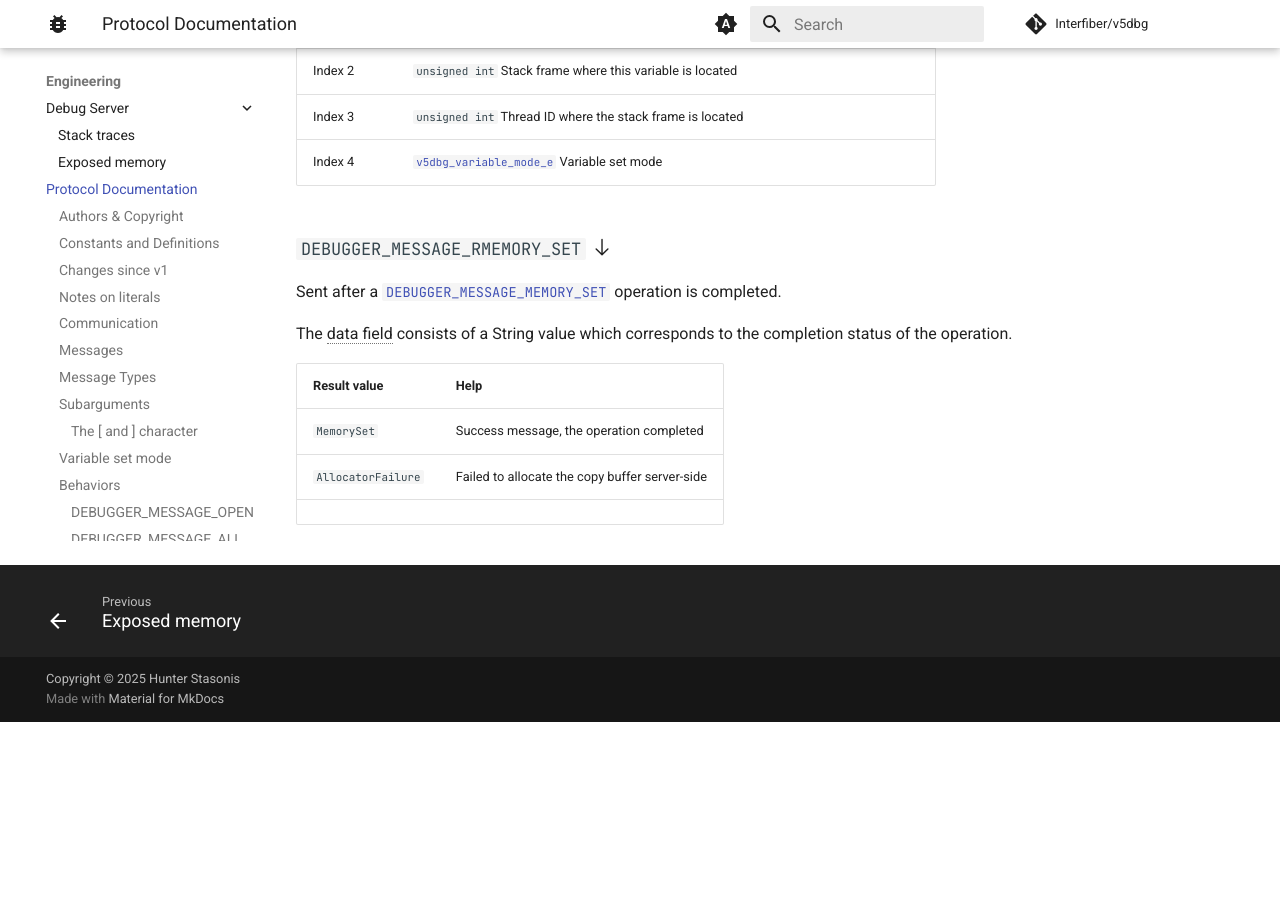
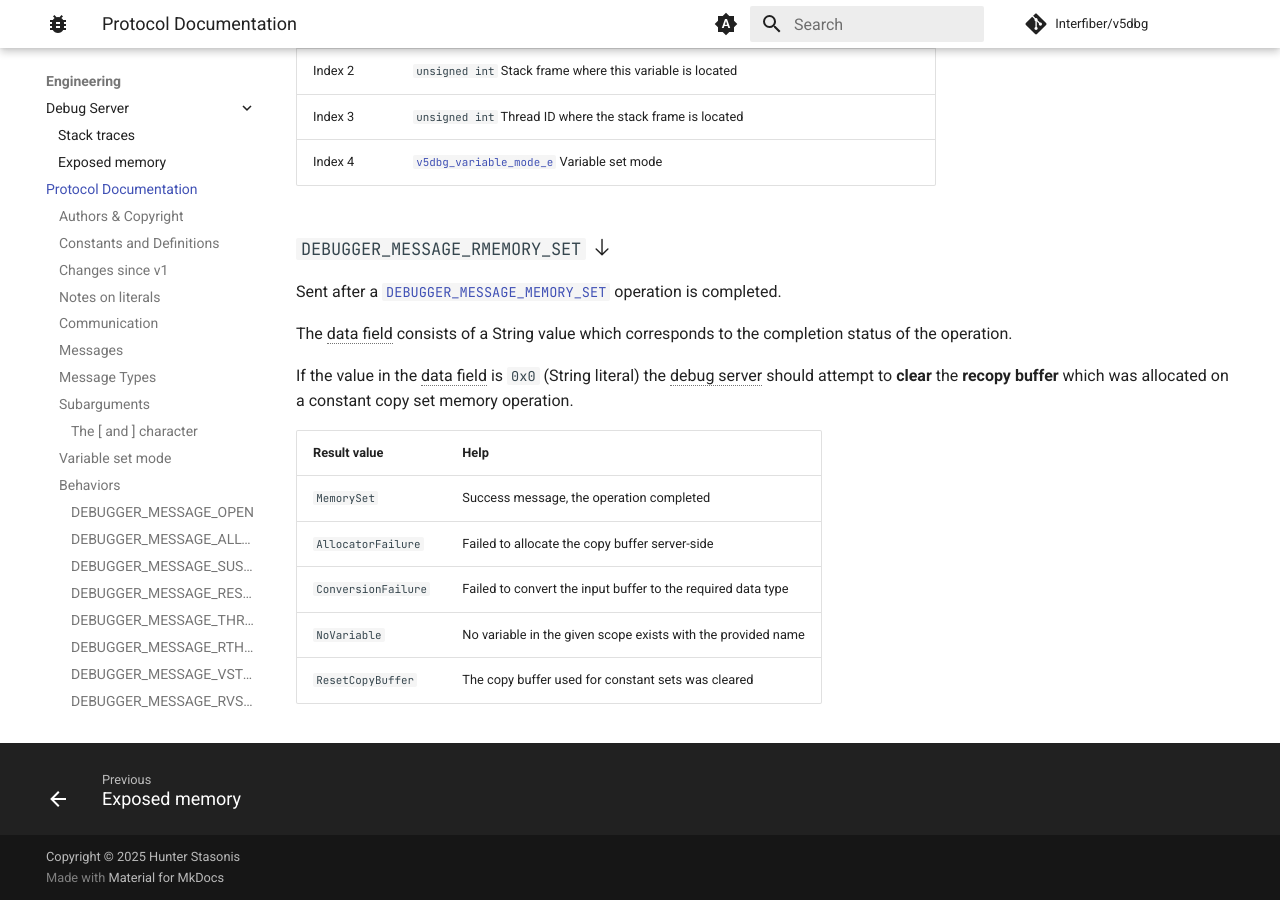
Before and after one commit to interfiberschool/v5dbg, an MkDocs documentation site: the page built from docs/docs/protocol/v1.md, in a window 1280 px wide and 900 px high, scrolled down 8442 px. Built offline with MkDocs 1.6.1 and Material for MkDocs 9.7.7, drawn with Linux system fonts in a browser that asks for light colours; comment, search, counter and statistics services are not loaded; the version menu is left out; before the commit the page ends 9164 px from its top, so only the background shows below that; some of the changed text lies outside the part shown.

Commit message:
doc(protocol): finish protocol updates

```diff
--- a/docs/docs/protocol/v1.md
+++ b/docs/docs/protocol/v1.md
@@ -24,7 +24,7 @@ If you wish to view the **previous protocol** documentation use the **version sw
 
 ## Notes on literals
 
-Some literals such a `true` and `false` are in this documentation, their values **should not be interpreted as their String names** but instead their actual value. Hovering over literals will show their actual values values
+Some literals such a `true` and `false` are used on this page, their values **should not be interpreted as their String names** but instead their actual value. Hovering over literals will show their actual values values
 
 !!! example "Try it out!"
     What is the value of `true`? Hover over the next word: true
@@ -348,11 +348,15 @@ Sent after a [`DEBUGGER_MESSAGE_MEMORY_SET`](#debugger_message_memory_set) opera
 
 The data field consists of a String value which corresponds to the completion status of the operation.
 
+ If the value in the data field is `0x0` (String literal) the debug server should attempt to **clear** the **recopy buffer** which was allocated on a constant copy set memory operation.
+
 | Result value      | Help         |
 | ------------- | ------------- |
 | `MemorySet` | Success message, the operation completed |
 | `AllocatorFailure` | Failed to allocate the copy buffer server-side |
-|
+| `ConversionFailure` | Failed to convert the input buffer to the required data type |
+| `NoVariable` | No variable in the given scope exists with the provided name |
+| `ResetCopyBuffer` | The copy buffer used for constant sets was cleared |
 
 *[true]: Integer value of: 1
 *[false]: Integer value of: 0
```
